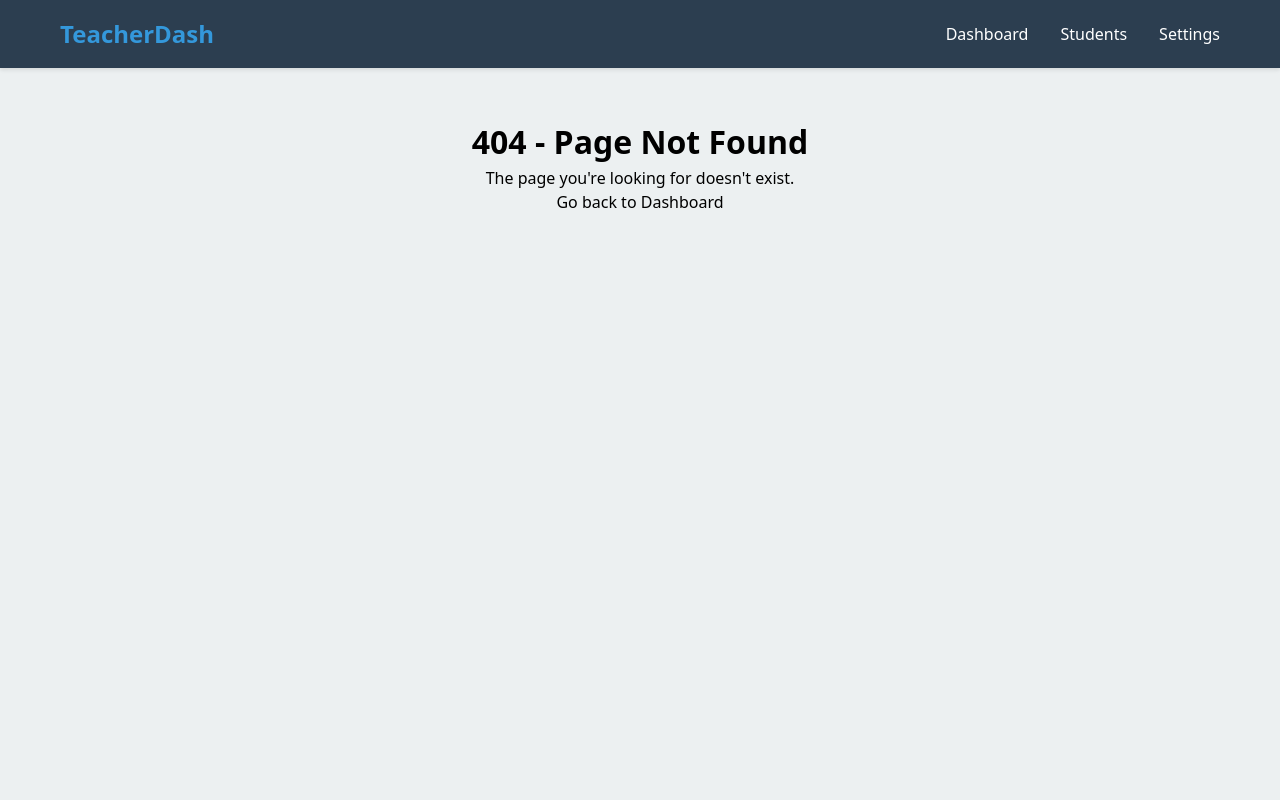
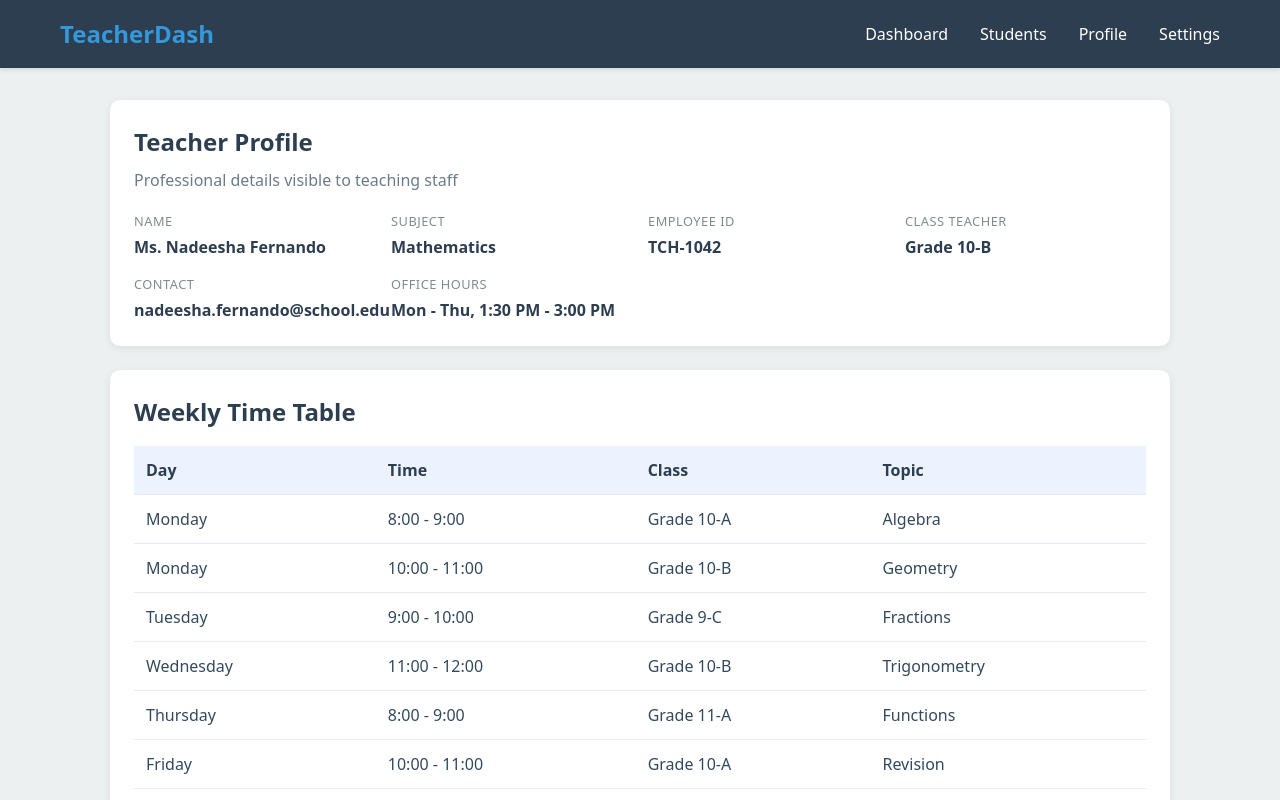
Before and after one commit to Lalindu0923/githubTester, a React (Vite) app in the folder frontendTest/: page /profile in a window 1280 px wide. Before the commit this address had no page. Shown: the top 800 px of the page. Built offline with nearby package versions, Linux system fonts and the light colour scheme.

Commit message:
Add teacher profile page with timetable and responsibilities

```diff
--- a/frontendTest/src/components/Navbar.jsx
+++ b/frontendTest/src/components/Navbar.jsx
@@ -20,6 +20,11 @@ function Navbar() {
             </Link>
           </li>
           <li className="nav-item">
+            <Link to="/profile" className="nav-link">
+              Profile
+            </Link>
+          </li>
+          <li className="nav-item">
             <Link to="/settings" className="nav-link">
               Settings
             </Link>
--- /dev/null
+++ b/frontendTest/src/components/TeacherProfile.jsx
@@ -0,0 +1,97 @@
+import '../styles/TeacherProfile.css'
+
+const teacherProfile = {
+  name: 'Ms. Nadeesha Fernando',
+  subject: 'Mathematics',
+  employeeId: 'TCH-1042',
+  classTeacherOf: 'Grade 10-B',
+  contact: 'nadeesha.fernando@school.edu',
+  officeHours: 'Mon - Thu, 1:30 PM - 3:00 PM'
+}
+
+const timetable = [
+  { day: 'Monday', period: '8:00 - 9:00', className: 'Grade 10-A', topic: 'Algebra' },
+  { day: 'Monday', period: '10:00 - 11:00', className: 'Grade 10-B', topic: 'Geometry' },
+  { day: 'Tuesday', period: '9:00 - 10:00', className: 'Grade 9-C', topic: 'Fractions' },
+  { day: 'Wednesday', period: '11:00 - 12:00', className: 'Grade 10-B', topic: 'Trigonometry' },
+  { day: 'Thursday', period: '8:00 - 9:00', className: 'Grade 11-A', topic: 'Functions' },
+  { day: 'Friday', period: '10:00 - 11:00', className: 'Grade 10-A', topic: 'Revision' }
+]
+
+const works = [
+  'Prepare weekly lesson plans and teaching materials',
+  'Conduct term tests and evaluate student performance',
+  'Mentor students needing extra support after school',
+  'Coordinate Grade 10-B parent communication updates',
+  'Review syllabus progress and submit monthly reports'
+]
+
+export default function TeacherProfile() {
+  return (
+    <div className="teacher-profile">
+      <section className="profile-header-card">
+        <h1>Teacher Profile</h1>
+        <p className="profile-subtitle">Professional details visible to teaching staff</p>
+        <div className="profile-grid">
+          <div>
+            <span className="profile-label">Name</span>
+            <p>{teacherProfile.name}</p>
+          </div>
+          <div>
+            <span className="profile-label">Subject</span>
+            <p>{teacherProfile.subject}</p>
+          </div>
+          <div>
+            <span className="profile-label">Employee ID</span>
+            <p>{teacherProfile.employeeId}</p>
+          </div>
+          <div>
+            <span className="profile-label">Class Teacher</span>
+            <p>{teacherProfile.classTeacherOf}</p>
+          </div>
+          <div>
+            <span className="profile-label">Contact</span>
+            <p>{teacherProfile.contact}</p>
+          </div>
+          <div>
+            <span className="profile-label">Office Hours</span>
+            <p>{teacherProfile.officeHours}</p>
+          </div>
+        </div>
+      </section>
+
+      <section className="profile-section-card">
+        <h2>Weekly Time Table</h2>
+        <table className="timetable-table">
+          <thead>
+            <tr>
+              <th>Day</th>
+              <th>Time</th>
+              <th>Class</th>
+              <th>Topic</th>
+            </tr>
+          </thead>
+          <tbody>
+            {timetable.map((slot, index) => (
+              <tr key={`${slot.day}-${slot.period}-${index}`}>
+                <td>{slot.day}</td>
+                <td>{slot.period}</td>
+                <td>{slot.className}</td>
+                <td>{slot.topic}</td>
+              </tr>
+            ))}
+          </tbody>
+        </table>
+      </section>
+
+      <section className="profile-section-card">
+        <h2>Teacher Work & Responsibilities</h2>
+        <ul className="work-list">
+          {works.map((item) => (
+            <li key={item}>{item}</li>
+          ))}
+        </ul>
+      </section>
+    </div>
+  )
+}
--- a/frontendTest/src/routes/routers.jsx
+++ b/frontendTest/src/routes/routers.jsx
@@ -3,6 +3,7 @@ import Dashboard from '../components/Dashboard'
 import Students from '../components/Students'
 import StudentPage from '../components/StudentPage'
 import NotFound from '../components/NotFound'
+import TeacherProfile from '../components/TeacherProfile'
 
 function Settings() {
   return (
@@ -19,6 +20,7 @@ function AppRoutes() {
       <Route path="/" element={<Dashboard />} />
       <Route path="/students" element={<Students />} />
       <Route path="/student/:id" element={<StudentPage />} />
+      <Route path="/profile" element={<TeacherProfile />} />
       <Route path="/settings" element={<Settings />} />
       <Route path="*" element={<NotFound />} />
     </Routes>
--- /dev/null
+++ b/frontendTest/src/styles/TeacherProfile.css
@@ -0,0 +1,99 @@
+.teacher-profile {
+  max-width: 1100px;
+  margin: 0 auto;
+  padding: 2rem 20px;
+  display: grid;
+  gap: 1.5rem;
+}
+
+.profile-header-card,
+.profile-section-card {
+  background: #ffffff;
+  border-radius: 10px;
+  padding: 1.5rem;
+  box-shadow: 0 2px 8px rgba(0, 0, 0, 0.08);
+}
+
+.profile-header-card h1,
+.profile-section-card h2 {
+  margin: 0;
+  color: #2c3e50;
+}
+
+.profile-subtitle {
+  margin: 0.5rem 0 1.25rem;
+  color: #6b7b8a;
+}
+
+.profile-grid {
+  display: grid;
+  grid-template-columns: repeat(auto-fit, minmax(220px, 1fr));
+  gap: 1rem;
+}
+
+.profile-label {
+  display: block;
+  font-size: 0.8rem;
+  color: #7f8c8d;
+  margin-bottom: 0.25rem;
+  text-transform: uppercase;
+  letter-spacing: 0.04em;
+}
+
+.profile-grid p {
+  margin: 0;
+  color: #2c3e50;
+  font-weight: 600;
+}
+
+.timetable-table {
+  width: 100%;
+  border-collapse: collapse;
+  margin-top: 1rem;
+}
+
+.timetable-table thead {
+  background: #ecf3ff;
+}
+
+.timetable-table th,
+.timetable-table td {
+  padding: 0.75rem;
+  text-align: left;
+  border-bottom: 1px solid #e5ebf0;
+}
+
+.timetable-table th {
+  color: #2c3e50;
+}
+
+.timetable-table td {
+  color: #34495e;
+}
+
+.work-list {
+  margin: 1rem 0 0;
+  padding-left: 1.25rem;
+  color: #34495e;
+}
+
+.work-list li {
+  margin-bottom: 0.6rem;
+}
+
+@media (max-width: 768px) {
+  .teacher-profile {
+    padding: 1rem 15px;
+  }
+
+  .profile-header-card,
+  .profile-section-card {
+    padding: 1rem;
+  }
+
+  .timetable-table th,
+  .timetable-table td {
+    padding: 0.55rem;
+    font-size: 0.92rem;
+  }
+}
```
